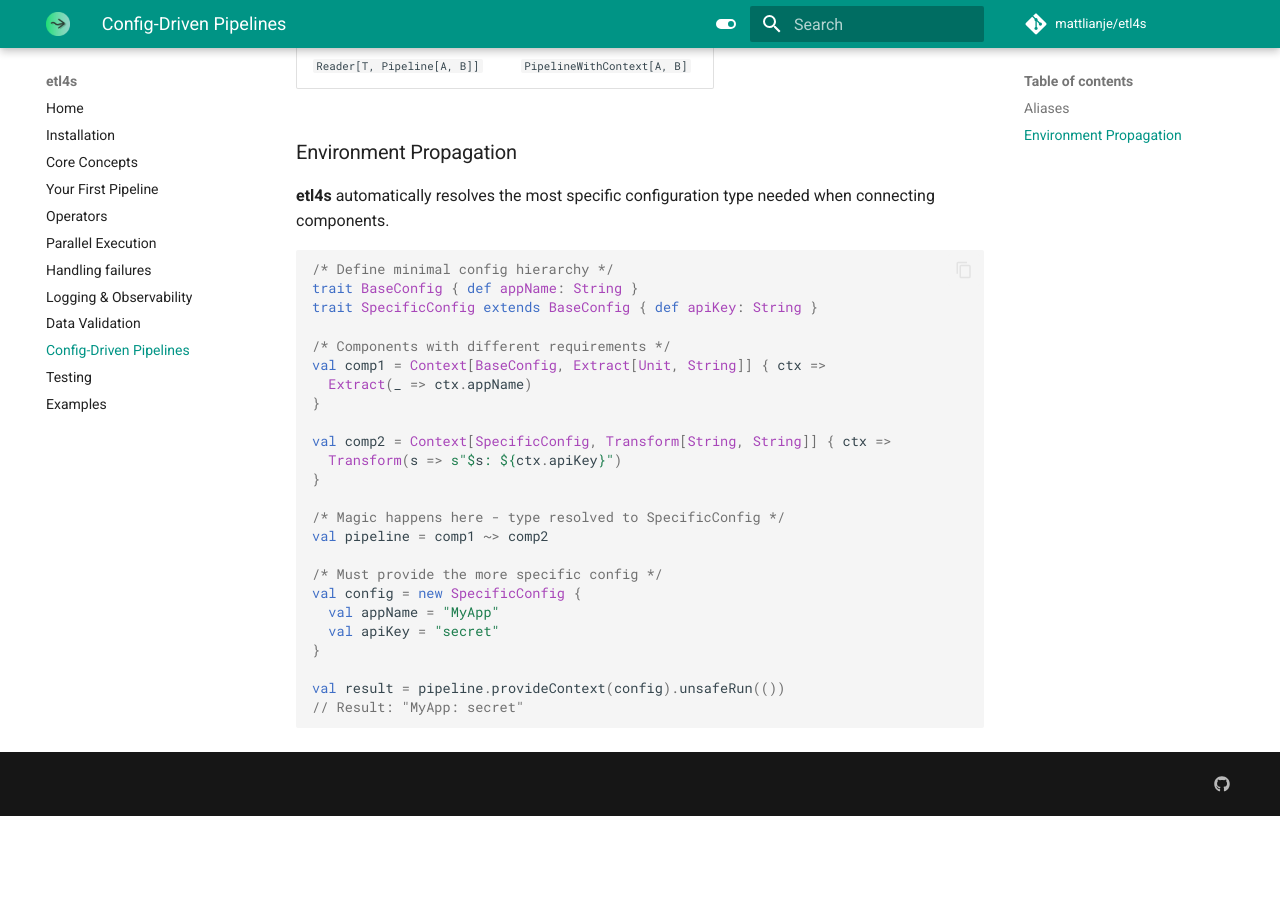
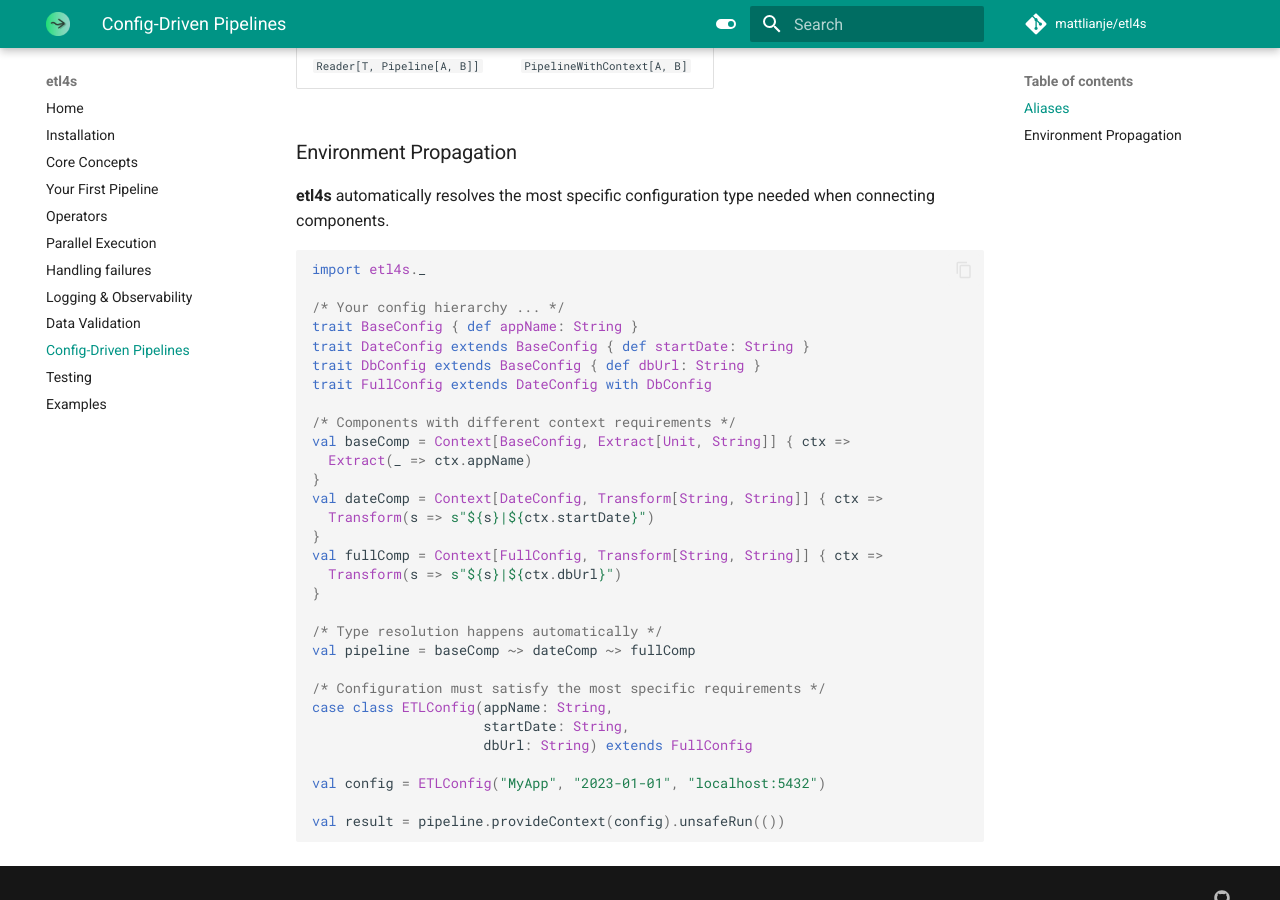
Before and after one commit to mattlianje/etl4s, an MkDocs documentation site: the page built from docs/config.md, in a window 1280 px wide and 900 px high, scrolled down 1307 px. Built offline with MkDocs 1.6.1 and Material for MkDocs 9.7.7, drawn with Linux system fonts in a browser that asks for light colours; comment, search, counter and statistics services are not loaded; before the commit the page ends 2123 px from its top, so only the background shows below that.

Commit message:
feat: update config driven doc example

````diff
--- a/docs/config.md
+++ b/docs/config.md
@@ -62,28 +62,34 @@
 **etl4s** automatically resolves the most specific configuration type needed when connecting components.
 
 ```scala
-/* Define minimal config hierarchy */
+import etl4s._
+
+/* Your config hierarchy ... */
 trait BaseConfig { def appName: String }
-trait SpecificConfig extends BaseConfig { def apiKey: String }
+trait DateConfig extends BaseConfig { def startDate: String }
+trait DbConfig extends BaseConfig { def dbUrl: String }
+trait FullConfig extends DateConfig with DbConfig
 
-/* Components with different requirements */
-val comp1 = Context[BaseConfig, Extract[Unit, String]] { ctx =>
+/* Components with different context requirements */
+val baseComp = Context[BaseConfig, Extract[Unit, String]] { ctx =>
   Extract(_ => ctx.appName)
 }
-
-val comp2 = Context[SpecificConfig, Transform[String, String]] { ctx =>
-  Transform(s => s"$s: ${ctx.apiKey}")
+val dateComp = Context[DateConfig, Transform[String, String]] { ctx =>
+  Transform(s => s"${s}|${ctx.startDate}")
+}
+val fullComp = Context[FullConfig, Transform[String, String]] { ctx =>
+  Transform(s => s"${s}|${ctx.dbUrl}")
 }
 
-/* Magic happens here - type resolved to SpecificConfig */
-val pipeline = comp1 ~> comp2
+/* Type resolution happens automatically */
+val pipeline = baseComp ~> dateComp ~> fullComp
 
-/* Must provide the more specific config */
-val config = new SpecificConfig {
-  val appName = "MyApp"
-  val apiKey = "secret"
-}
+/* Configuration must satisfy the most specific requirements */
+case class ETLConfig(appName: String,
+                     startDate: String,
+                     dbUrl: String) extends FullConfig
+
+val config = ETLConfig("MyApp", "2023-01-01", "localhost:5432")
 
 val result = pipeline.provideContext(config).unsafeRun(())
-// Result: "MyApp: secret"
 ```
````
